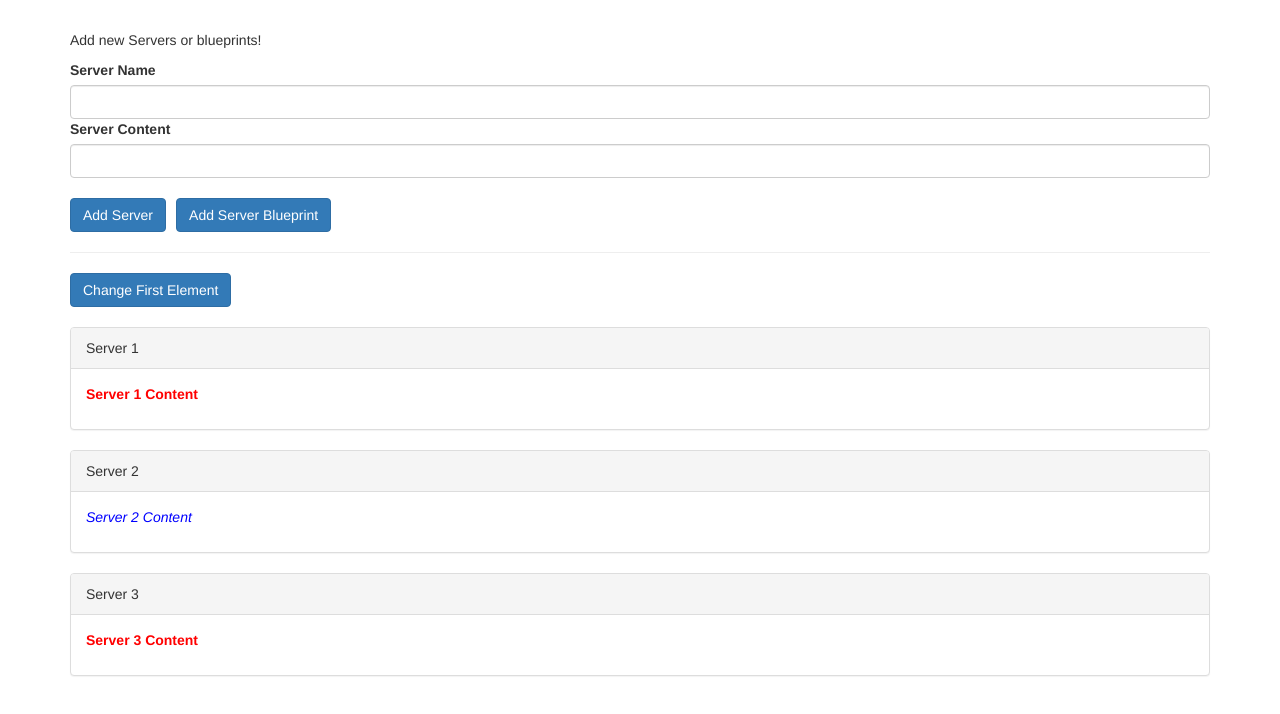
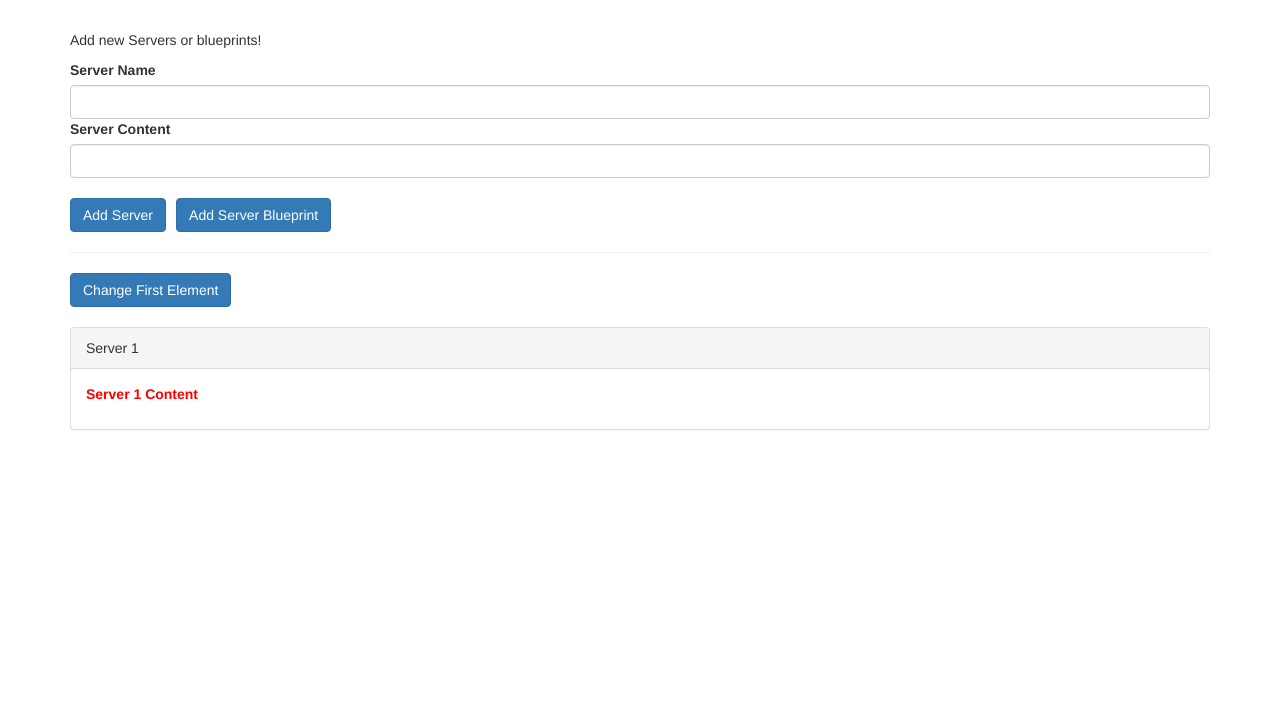
Before and after one commit to vmnog/angular-databinding, an Angular app: page / in a window 1280 px wide. Shown: the top 714 px of the page. Built offline with nearby package versions, Linux system fonts and the light colour scheme.

Commit message:
feat: implementing lifecycle component hooks

```diff
--- a/src/app/app.component.ts
+++ b/src/app/app.component.ts
@@ -8,8 +8,8 @@ import { Component } from "@angular/core";
 export class AppComponent {
   serverElements = [
     { type: "server", name: "Server 1", content: "Server 1 Content" },
-    { type: "blueprint", name: "Server 2", content: "Server 2 Content" },
-    { type: "server", name: "Server 3", content: "Server 3 Content" },
+    // { type: "blueprint", name: "Server 2", content: "Server 2 Content" },
+    // { type: "server", name: "Server 3", content: "Server 3 Content" },
   ];
 
   onChangeFirst() {
--- a/src/app/server-element/server-element.component.ts
+++ b/src/app/server-element/server-element.component.ts
@@ -1,5 +1,8 @@
+import { AfterViewChecked, AfterViewInit } from "@angular/core";
+import { AfterContentChecked, AfterContentInit } from "@angular/core";
 import {
   Component,
+  DoCheck,
   Input,
   OnChanges,
   OnInit,
@@ -13,13 +16,42 @@ import {
   styleUrls: ["./server-element.component.css"],
   encapsulation: ViewEncapsulation.Emulated,
 })
-export class ServerElementComponent implements OnInit, OnChanges {
+export class ServerElementComponent
+  implements
+    OnInit,
+    OnChanges,
+    DoCheck,
+    AfterContentInit,
+    AfterContentChecked,
+    AfterViewInit,
+    AfterViewChecked
+{
   @Input("srvElement") element: { type: string; name: string; content: string };
 
   @Input() name: string;
 
   constructor() {
     console.log("constructor called");
+  }
+
+  ngAfterViewInit() {
+    console.log("ngAfterViewInit called");
+  }
+
+  ngAfterViewChecked() {
+    console.log("ngAfterViewChecked called");
+  }
+
+  ngAfterContentChecked() {
+    console.log("ngAfterContentChecked called");
+  }
+
+  ngAfterContentInit() {
+    console.log("ngAfterContentInit called");
+  }
+
+  ngDoCheck() {
+    console.log("ngDoCheck called");
   }
 
   ngOnChanges(changes: SimpleChanges) {
```
